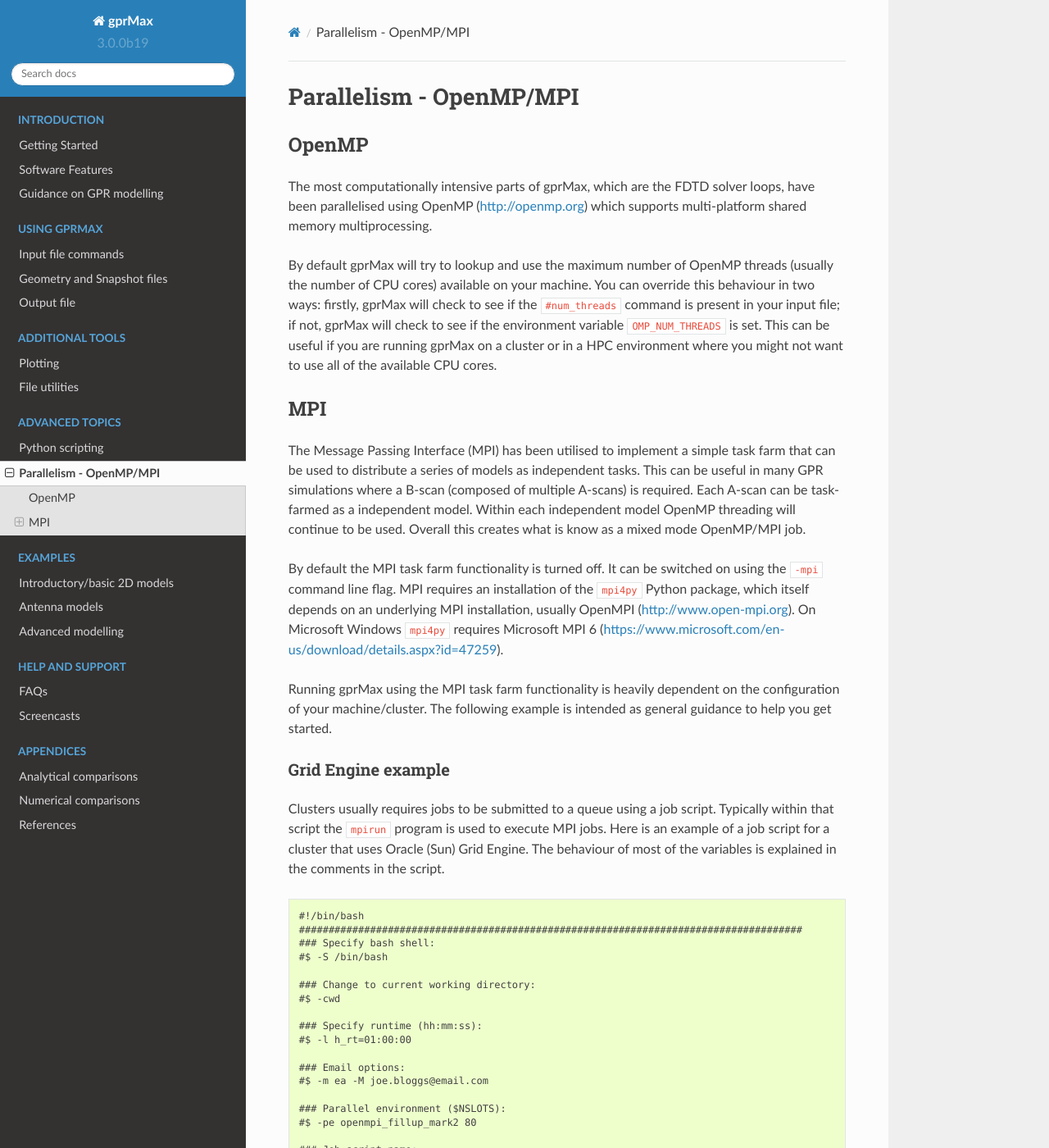
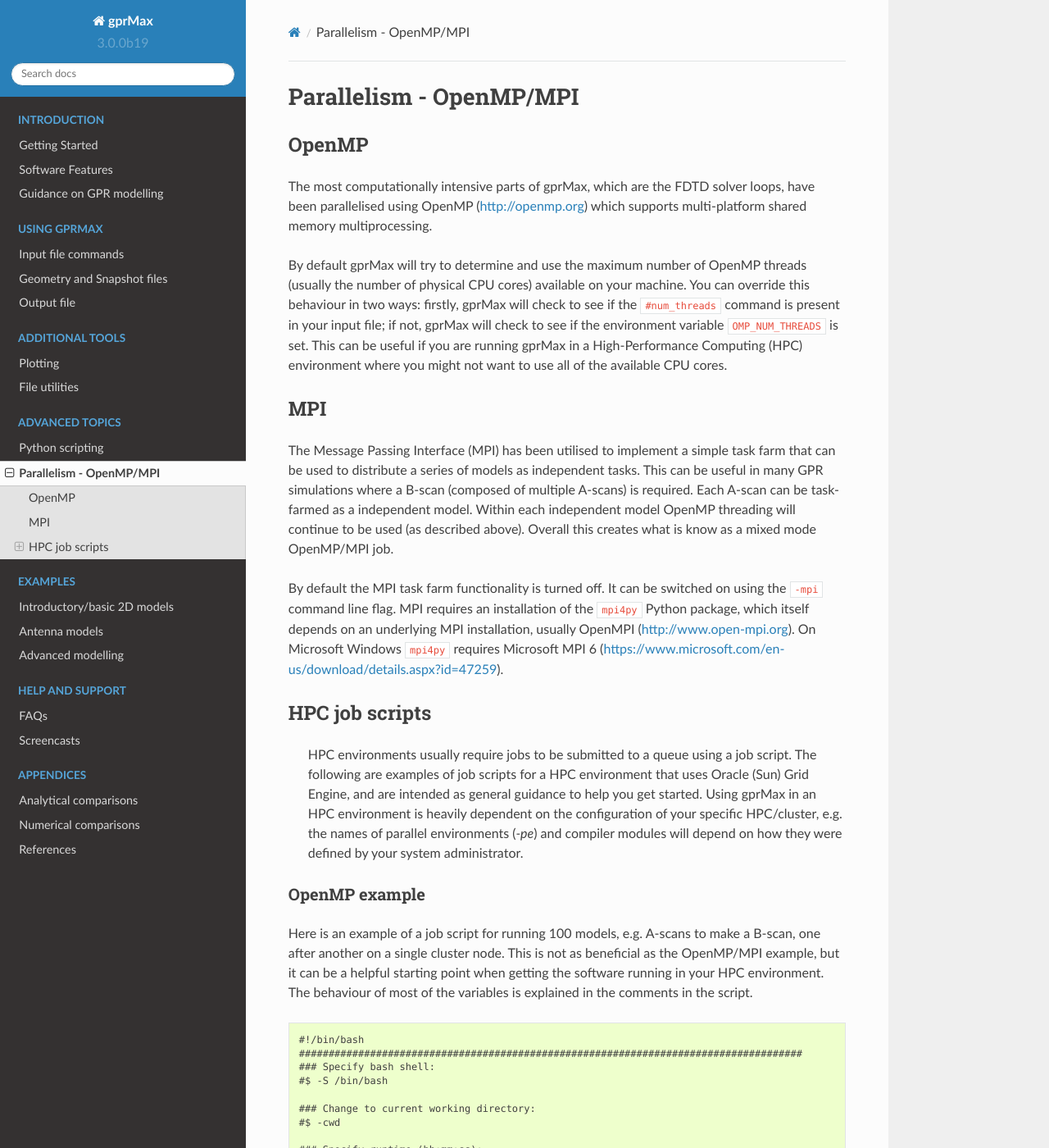
Before and after one commit to gprMax/gprMax, a Sphinx documentation site: the page built from docs/source/openmp_mpi.rst, in a window 1280 px wide and 1400 px high. Shown: the whole window at 82% size. Built offline with Sphinx 7.4.7 and the Read the Docs theme 2.0.0, drawn with Linux system fonts in a browser that asks for light colours; some of the changed text lies outside the part shown.

Commit message:
Updated with an example of only OpenMP usage on a HPC.

```diff
--- a/docs/source/openmp_mpi.rst
+++ b/docs/source/openmp_mpi.rst
@@ -9,21 +9,24 @@
 
 The most computationally intensive parts of gprMax, which are the FDTD solver loops, have been parallelised using OpenMP (http://openmp.org) which supports multi-platform shared memory multiprocessing.
 
-By default gprMax will try to lookup and use the maximum number of OpenMP threads (usually the number of CPU cores) available on your machine. You can override this behaviour in two ways: firstly, gprMax will check to see if the ``#num_threads`` command is present in your input file; if not, gprMax will check to see if the environment variable ``OMP_NUM_THREADS`` is set. This can be useful if you are running gprMax on a cluster or in a HPC environment where you might not want to use all of the available CPU cores.
+By default gprMax will try to determine and use the maximum number of OpenMP threads (usually the number of physical CPU cores) available on your machine. You can override this behaviour in two ways: firstly, gprMax will check to see if the ``#num_threads`` command is present in your input file; if not, gprMax will check to see if the environment variable ``OMP_NUM_THREADS`` is set. This can be useful if you are running gprMax in a High-Performance Computing (HPC) environment where you might not want to use all of the available CPU cores.
 
 MPI
 ===
 
-The Message Passing Interface (MPI) has been utilised to implement a simple task farm that can be used to distribute a series of models as independent tasks. This can be useful in many GPR simulations where a B-scan (composed of multiple A-scans) is required. Each A-scan can be task-farmed as a independent model. Within each independent model OpenMP threading will continue to be used. Overall this creates what is know as a mixed mode OpenMP/MPI job.
+The Message Passing Interface (MPI) has been utilised to implement a simple task farm that can be used to distribute a series of models as independent tasks. This can be useful in many GPR simulations where a B-scan (composed of multiple A-scans) is required. Each A-scan can be task-farmed as a independent model. Within each independent model OpenMP threading will continue to be used (as described above). Overall this creates what is know as a mixed mode OpenMP/MPI job.
 
 By default the MPI task farm functionality is turned off. It can be switched on using the ``-mpi`` command line flag. MPI requires an installation of the ``mpi4py`` Python package, which itself depends on an underlying MPI installation, usually OpenMPI (http://www.open-mpi.org). On Microsoft Windows ``mpi4py`` requires Microsoft MPI 6 (https://www.microsoft.com/en-us/download/details.aspx?id=47259).
 
-Running gprMax using the MPI task farm functionality is heavily dependent on the configuration of your machine/cluster. The following example is intended as general guidance to help you get started.
+HPC job scripts
+===============
 
-Grid Engine example
--------------------
+ HPC environments usually require jobs to be submitted to a queue using a job script. The following are examples of job scripts for a HPC environment that uses Oracle (Sun) Grid Engine, and are intended as general guidance to help you get started. Using gprMax in an HPC environment is heavily dependent on the configuration of your specific HPC/cluster, e.g. the names of parallel environments (`-pe`) and compiler modules will depend on how they were defined by your system administrator.
 
-Clusters usually requires jobs to be submitted to a queue using a job script. Typically within that script the ``mpirun`` program is used to execute MPI jobs. Here is an example of a job script for a cluster that uses Oracle (Sun) Grid Engine. The behaviour of most of the variables is explained in the comments in the script.
+OpenMP example
+--------------
+
+Here is an example of a job script for running 100 models, e.g. A-scans to make a B-scan, one after another on a single cluster node. This is not as beneficial as the OpenMP/MPI example, but it can be a helpful starting point when getting the software running in your HPC environment. The behaviour of most of the variables is explained in the comments in the script.
 
 .. code-block:: none
 
@@ -42,7 +45,52 @@
     #$ -m ea -M joe.bloggs@email.com
 
     ### Parallel environment ($NSLOTS):
-    #$ -pe openmpi_fillup_mark2 80
+    #$ -pe OpenMP 8
+
+    ### Job script name:
+    #$ -N test_openmp.sh
+    #####################################################################################
+
+    ### Initialise environment module
+    . /etc/profile.d/modules.sh
+
+    ### Load Anaconda environment for gprMax, i.e. Python 3 and required packages
+    module load anaconda
+    source activate gprMax
+
+    ### Set number of OpenMP threads
+    export OMP_NUM_THREADS=$NSLOTS
+
+    ### Run gprMax with input file
+    cd $HOME/gprMax
+    python -m gprMax mymodel.in -n 100
+
+In this example 10 models will be run one after another on a single node of the cluster. Each model will be parallelised using 8 OpenMP threads.
+
+
+OpenMP/MPI example
+------------------
+
+Here is an example of a job script for running 100 models, e.g. A-scans to make a B-scan, distributed as independent tasks in a HPC environment using MPI. The behaviour of most of the variables is explained in the comments in the script.
+
+.. code-block:: none
+
+    #!/bin/bash
+    #####################################################################################
+    ### Specify bash shell:
+    #$ -S /bin/bash
+
+    ### Change to current working directory:
+    #$ -cwd
+
+    ### Specify runtime (hh:mm:ss):
+    #$ -l h_rt=01:00:00
+
+    ### Email options:
+    #$ -m ea -M joe.bloggs@email.com
+
+    ### Parallel environment ($NSLOTS):
+    #$ -pe openmpi_fillup_mark2 800
 
     ### Job script name:
     #$ -N test_mpi.sh
@@ -51,9 +99,9 @@
     ### Initialise environment module
     . /etc/profile.d/modules.sh
 
-    ### Load Anaconda environment with Python 3 and packages
+    ### Load Anaconda environment for gprMax, i.e. Python 3 and required packages
     module load anaconda
-    source activate python3
+    source activate gprMax
 
     ### Load OpenMPI
     module load openmpi-gcc
@@ -63,6 +111,6 @@
 
     ### Run gprMax with input file
     cd $HOME/gprMax
-    mpirun -np $NSLOTS python -m gprMax test.in -n 10 -mpi
+    mpirun -np $NSLOTS python -m gprMax mymodel.in -n 100 -mpi
 
-The ``NSLOTS`` variable is usually the number of MPI tasks multiplied by the number of OpenMP threads per task. In this example the number of MPI tasks is 10 and number of OpenMP threads per task is 8, so 8O slots are required.
+The `NSLOTS` variable is usually the number of MPI tasks multiplied by the number of OpenMP threads per task. In this example the number of MPI tasks is 100 and number of OpenMP threads per task is 8, so 800 slots are required.
```
